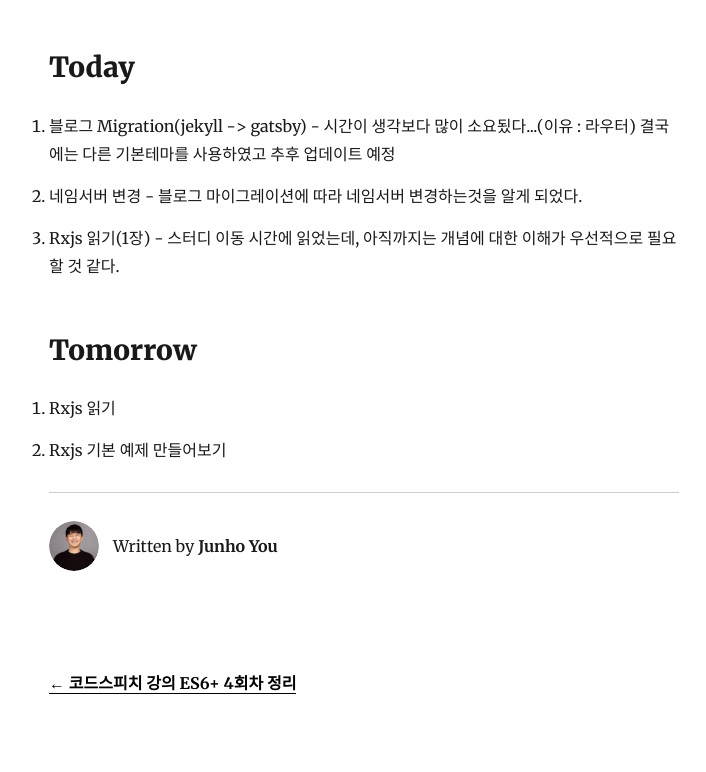
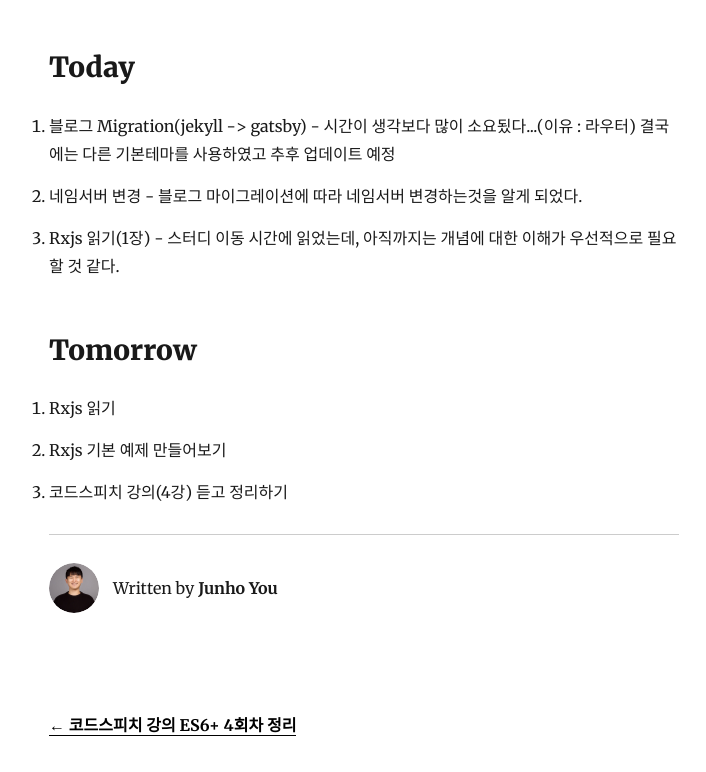
Before and after one commit to kode15333/kode15333.github.io, a Gatsby site: page /tils/2020-08-15/ in a window 1280 px wide. Shown: the part 170-942 px from the top of the page, without its empty margins (276-982 px from the left). Built offline with nearby package versions, Linux system fonts and the light colour scheme; Gatsby itself is replaced by a stand-in of ours; some packages are replaced by stand-ins of ours.

Commit message:
2020-08-15

```diff
--- a/content/blog/tils/2020-08-15.md
+++ b/content/blog/tils/2020-08-15.md
@@ -14,3 +14,4 @@ date: "2020-08-15"
 ## Tomorrow
   1. Rxjs 읽기
   2. Rxjs 기본 예제 만들어보기
+  3. 코드스피치 강의(4강) 듣고 정리하기
```
